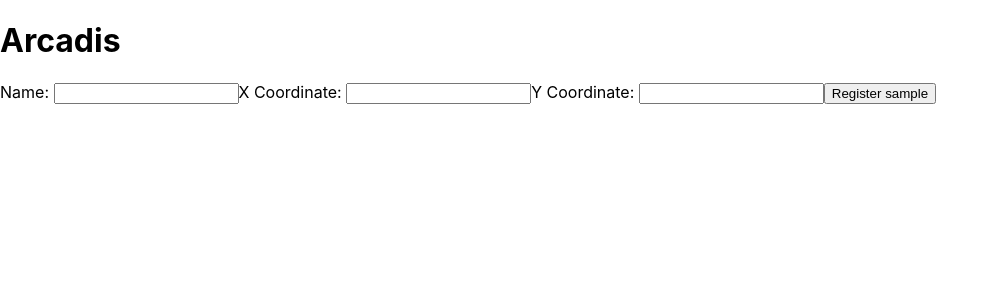
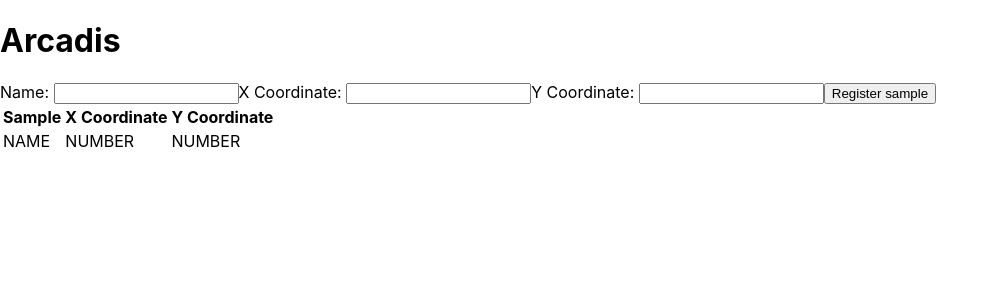
Before and after one commit to guilherme0893/Environmental_analysis_register, a React (Create React App) app in the folder app/frontend/: page / in a window 1280 px wide. Shown: the top 300 px of the page, without its empty margins (0-999 px from the left). Built offline with nearby package versions, Linux system fonts and the light colour scheme.

Commit message:
chore: renders table in the MainPage and style: eslint fixes

```diff
--- a/app/frontend/src/pages/Main.js
+++ b/app/frontend/src/pages/Main.js
@@ -1,12 +1,14 @@
 import React from 'react';
 import Form from '../components/Form';
 import Header from '../components/Header';
+import Table from '../components/Table';
 
 function Main() {
   return (
     <div>
       <Header />
       <Form />
+      <Table />
     </div>
   );
 }
--- a/app/frontend/src/reportWebVitals.js
+++ b/app/frontend/src/reportWebVitals.js
@@ -1,6 +1,8 @@
-const reportWebVitals = onPerfEntry => {
+const reportWebVitals = (onPerfEntry) => {
   if (onPerfEntry && onPerfEntry instanceof Function) {
-    import('web-vitals').then(({ getCLS, getFID, getFCP, getLCP, getTTFB }) => {
+    import('web-vitals').then(({
+      getCLS, getFID, getFCP, getLCP, getTTFB,
+    }) => {
       getCLS(onPerfEntry);
       getFID(onPerfEntry);
       getFCP(onPerfEntry);
```
